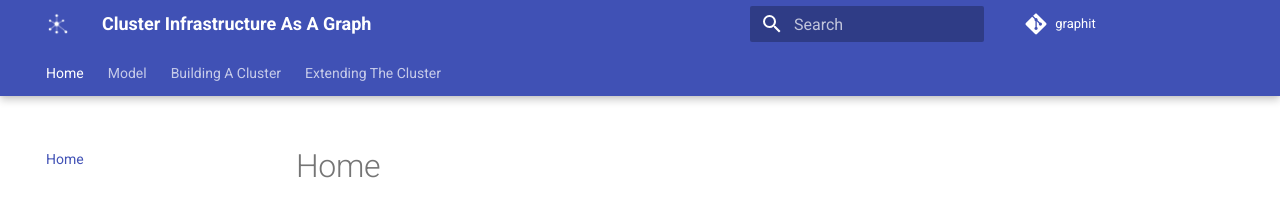
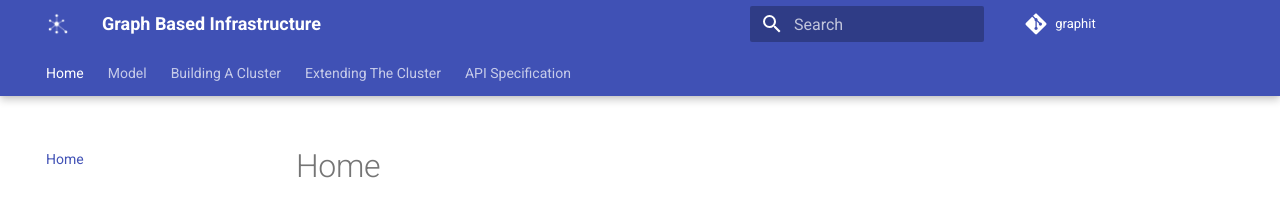
Before and after one commit to Keysight/infragraph, an MkDocs documentation site: the page built from docs/src/index.md, in a window 1280 px wide. Shown: the top 206 px of the page. Built offline with MkDocs 1.6.1 and Material for MkDocs 9.7.7, drawn with Linux system fonts in a browser that asks for light colours; comment, search, counter and statistics services are not loaded.

Commit message:
add link to api spec

```diff
--- a/docs/mkdocs.yml
+++ b/docs/mkdocs.yml
@@ -1,4 +1,4 @@
-site_name: Cluster Infrastructure As A Graph
+site_name: Graph Based Infrastructure
 repo_url: https://github.com/Keysight/graphit
 repo_name: graphit
 edit_uri: ""
@@ -37,6 +37,7 @@ nav:
   - Building A Cluster: create.md
   - Extending The Cluster:
     - Overview: annotate.md
+  - API Specification: https://github.com/Keysight/graphit/artifacts/openapi.html
   # - Validation: validation.md
   # - Examples:
   #   - Overview: examples.md
```
Also changed, not shown: 1 other file.
